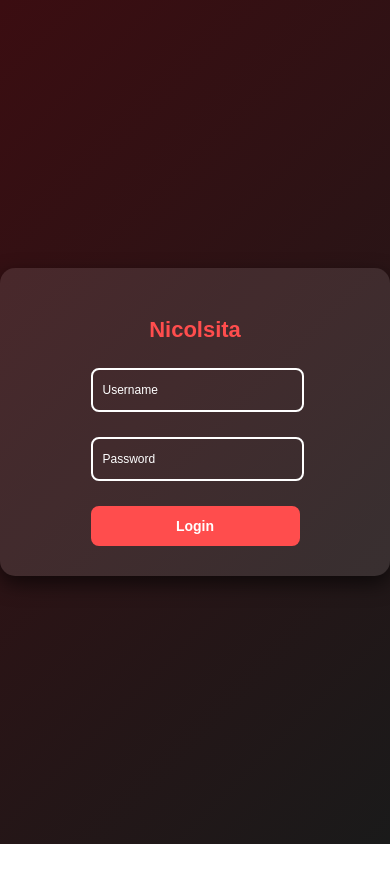
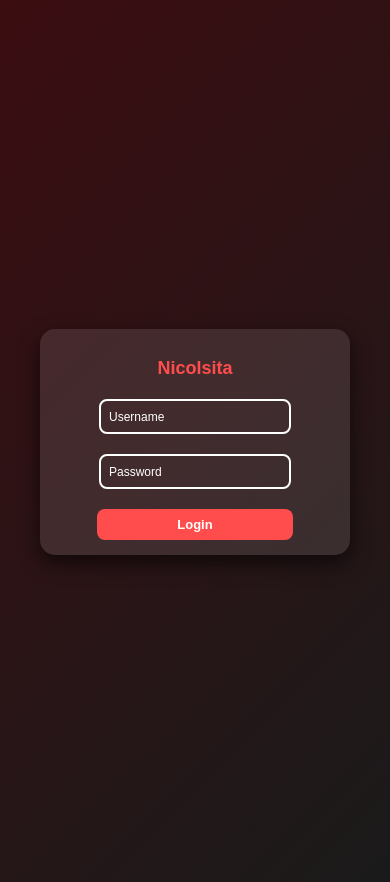
Before and after one commit to jhonlop27/VLRA, a plain HTML site: page index.html in a window 390 px wide. Before the commit the page ends 844 px from the top, so only its background shows below. Drawn offline with Linux system fonts and the light colour scheme.

Commit message:
Actualización de la página web

```diff
--- a/index.html
+++ b/index.html
@@ -95,24 +95,57 @@
 
         /* Media queries para dispositivos móviles */
         @media (max-width: 768px) {
+            body {
+                padding: 20px; /* Añadí un padding para evitar que quede pegado a los bordes */
+            }
+
             .login-panel {
-                padding: 30px; /* Ajuste para dispositivos móviles */
+                padding: 20px; /* Reducí el padding para que no se vea tan grande */
+                max-width: 300px; /* Hice el recuadro más estrecho */
             }
 
             .login-panel h2 {
-                font-size: 22px;
+                font-size: 20px; /* Ajusté el tamaño del título */
+                margin-bottom: 20px; /* Reducí el margen inferior */
+            }
+
+            .form-group {
+                margin-bottom: 20px; /* Reducí el espacio entre los campos */
             }
 
             .form-group input {
-                font-size: 14px;
+                font-size: 14px; /* Ajusté el tamaño de la fuente */
+                padding: 10px; /* Reducí el padding */
             }
 
             .form-group label {
-                font-size: 12px;
+                font-size: 12px; /* Ajusté el tamaño de la etiqueta */
             }
 
             button {
-                font-size: 14px;
+                font-size: 14px; /* Ajusté el tamaño del botón */
+                padding: 10px; /* Reducí el padding */
+            }
+        }
+
+        @media (max-width: 480px) {
+            .login-panel {
+                padding: 15px; /* Ajusté aún más el padding para pantallas muy pequeñas */
+                max-width: 280px; /* Hice el recuadro más compacto */
+            }
+
+            .login-panel h2 {
+                font-size: 18px; /* Reducí el tamaño del título */
+            }
+
+            .form-group input {
+                font-size: 13px; /* Ajusté el tamaño de la fuente */
+                padding: 8px; /* Reducí el padding */
+            }
+
+            button {
+                font-size: 13px; /* Ajusté el tamaño del botón */
+                padding: 8px; /* Reducí el padding */
             }
         }
     </style>
```
